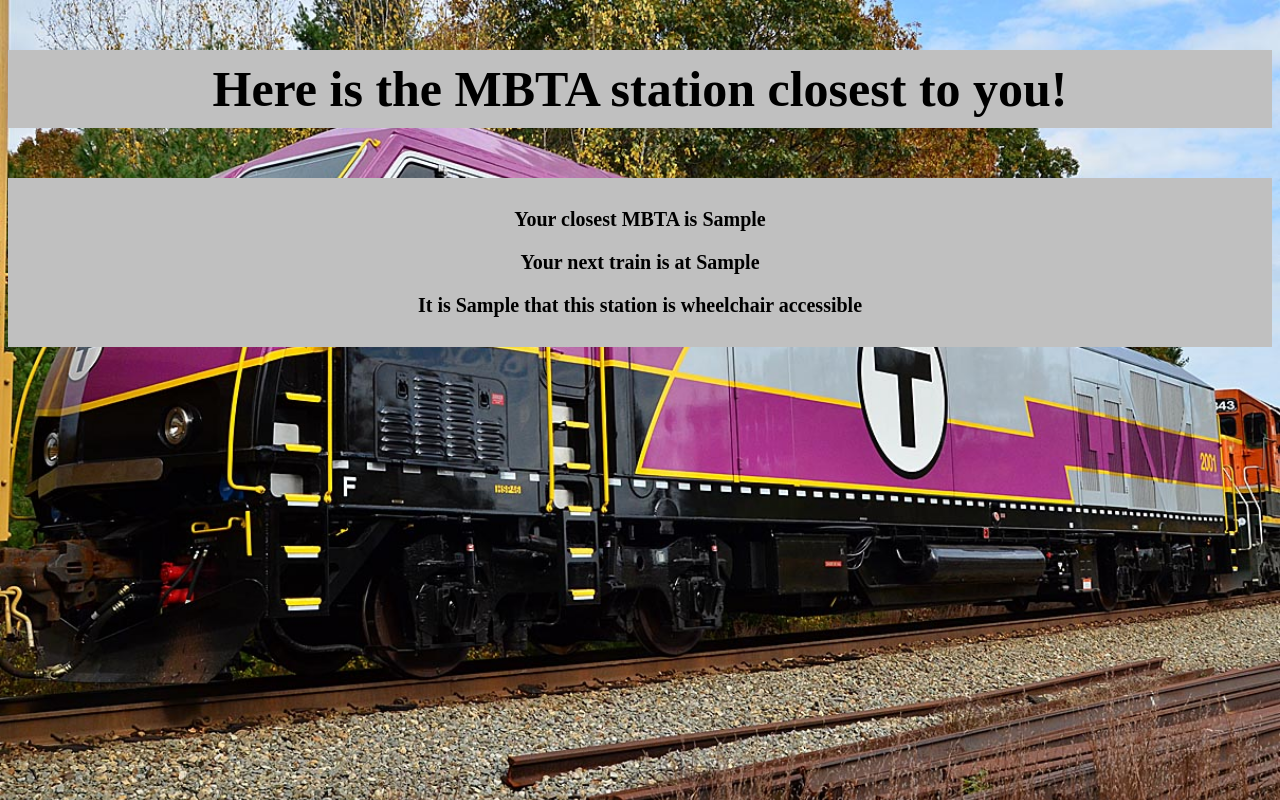
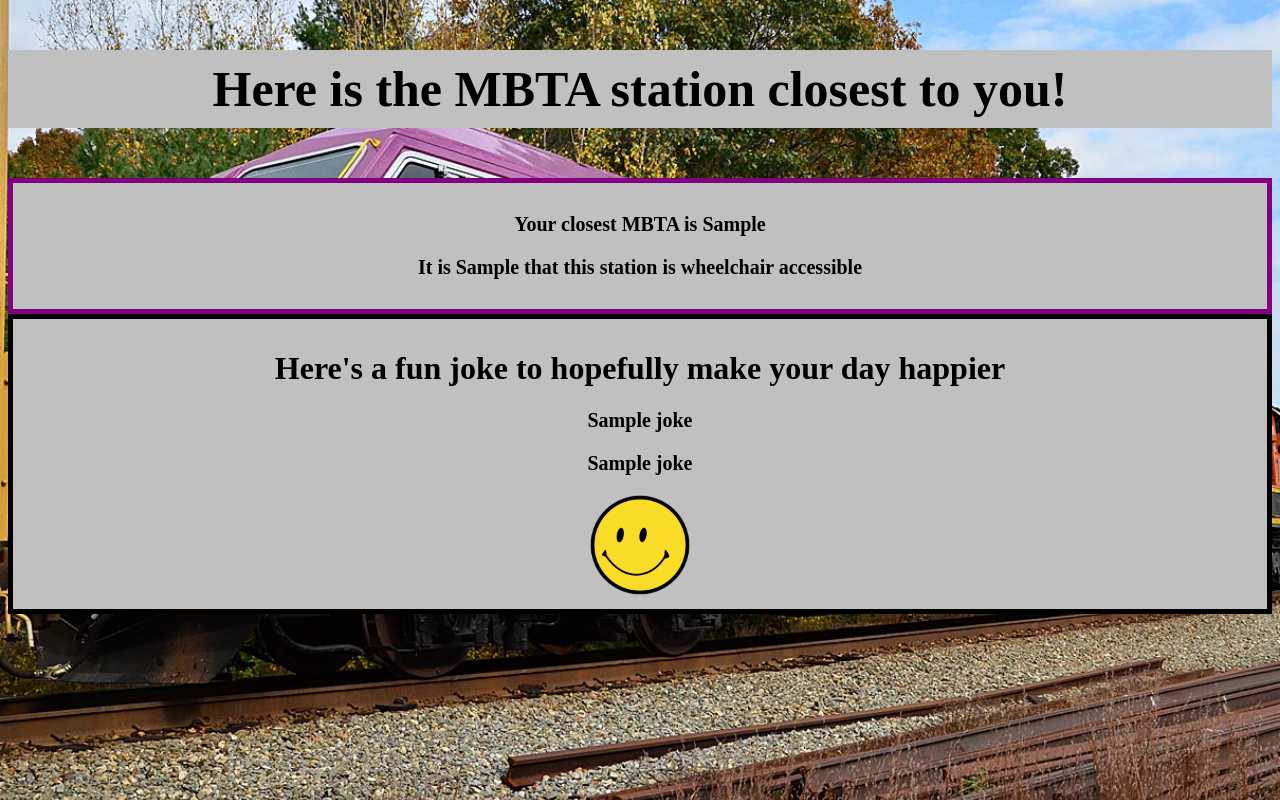
Before and after one commit to OneDestinys/MBTA_Helper, a Flask app: template templates/mbta_station.html in a window 1280 px wide. Run offline with Flask 3, Linux system fonts and the light colour scheme; the template is opened without the code that fills it: most values are stand-ins (such as "Sample title", 1, 10 or a date in 2020).

Commit message:
Finished Project

```diff
--- a/app.py
+++ b/app.py
@@ -1,5 +1,6 @@
 from flask import Flask, request, render_template, url_for
 from mbta_helper import find_stop_near
+from random_joke import get_joke
 
 app = Flask(__name__)
 
@@ -15,8 +16,9 @@
     try:
         address = request.form.get('address')
         mbta_info = find_stop_near(address)
-        print(mbta_info)
-        return render_template('mbta_station.html', mbta_info = mbta_info)
+        joke = get_joke()
+        # print(mbta_info)
+        return render_template('mbta_station.html', mbta_info = mbta_info, joke = joke)
     except:
         return render_template('error.html')
 
--- a/mbta_helper.py
+++ b/mbta_helper.py
@@ -33,10 +33,12 @@
 
 def mbta_stop_finder(lat_long) -> tuple[str, bool]:
     """Takes the lat and long, builds the mbta url, finds the closest mbta station and whether that station is wheelchair accessible"""
-    mbta_url = f'https://api-v3.mbta.com/stops?api_key={MBTA_API_KEY}&sort=distance&filter%5Blatitude%5D={lat_long[0]}&filter%5Blongitude%5D={lat_long[-1]}'
+    mbta_url = f'https://api-v3.mbta.com/stops?api_key={MBTA_API_KEY}&sort=distance&filter%5Blatitude%5D={lat_long[0]}&filter%5Blongitude%5D={lat_long[1]}'
+    print(mbta_url)
     f = urllib.request.urlopen(mbta_url)
     response_text_mbta = f.read().decode('utf-8')
     response_data_mbta = json.loads(response_text_mbta)
+    # pprint(response_data_mbta)
     station_name = response_data_mbta["data"][0]['attributes']['name']
     wheel_chair_accessible = bool(response_data_mbta["data"][0]['attributes']['wheelchair_boarding'])
     name_and_wheel = []
--- /dev/null
+++ b/random_joke.py
@@ -0,0 +1,16 @@
+import urllib.request
+import json
+url = "https://official-joke-api.appspot.com/jokes/programming/random"
+
+def get_joke():
+    f = urllib.request.urlopen(url)
+    response_text = f.read().decode('utf-8')
+    response_data = json.loads(response_text)
+    setup = response_data[0]['setup']
+    punchline = response_data[0]['punchline']
+    joke = tuple([setup,punchline])
+    print(joke)
+    return joke
+
+if __name__ == "__main__":
+    get_joke()
--- a/templates/mbta_station.html
+++ b/templates/mbta_station.html
@@ -45,16 +45,48 @@
       padding-top: 10px;
       padding-bottom: 10px;
      }
+     #info {
+      border: 5px solid purple;
+     }
+     #joke {
+      border: 5px solid black;
+     }
+   #smile {
+    width: 100px;
+   }
+   @keyframes spin {
+        0% {
+          transform: rotate(0deg);
+        }
+        60% {
+          transform: rotate(390deg);
+        }
+        80% {
+          transform: rotate(330deg);
+        }
+        100% {
+          transform: rotate(360deg);
+        }
+      }
+    #smile:hover {
+      animation-name: spin;
+      animation-duration: 2.5s;
+    }
     </style>
   </head>
   <body>
     <h3>
       Here is the MBTA station closest to you!
     </h3>
-    <div>
+    <div id = "info">
        <p>Your closest MBTA is {{ mbta_info[0] }}</p>
-       <p>Your next train is at {{ mbta_info[2] }}</p>
        <p>It is {{ mbta_info[1] }} that this station is wheelchair accessible</p>
+    </div>
+    <div id = "joke">
+       <h1>Here's a fun joke to hopefully make your day happier</h4>
+       <p>{{ joke[0] }}</p>
+       <p>{{ joke[1] }}</p>
+       <img src="static/smile.png" alt="Smiley Face" id = "smile">
     </div>
   </body>
 </html>
```
Also changed, not shown: static/smile.png (added).
